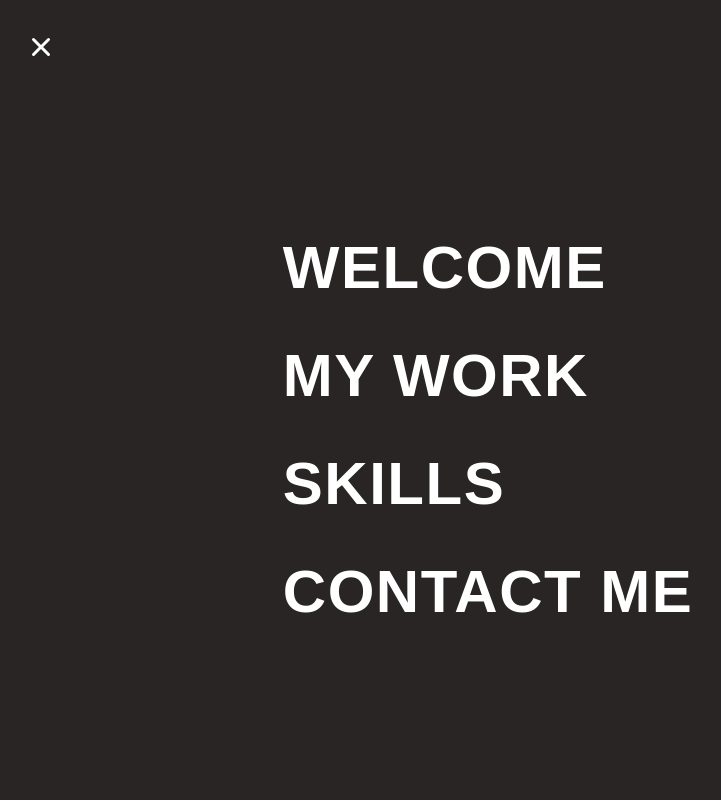
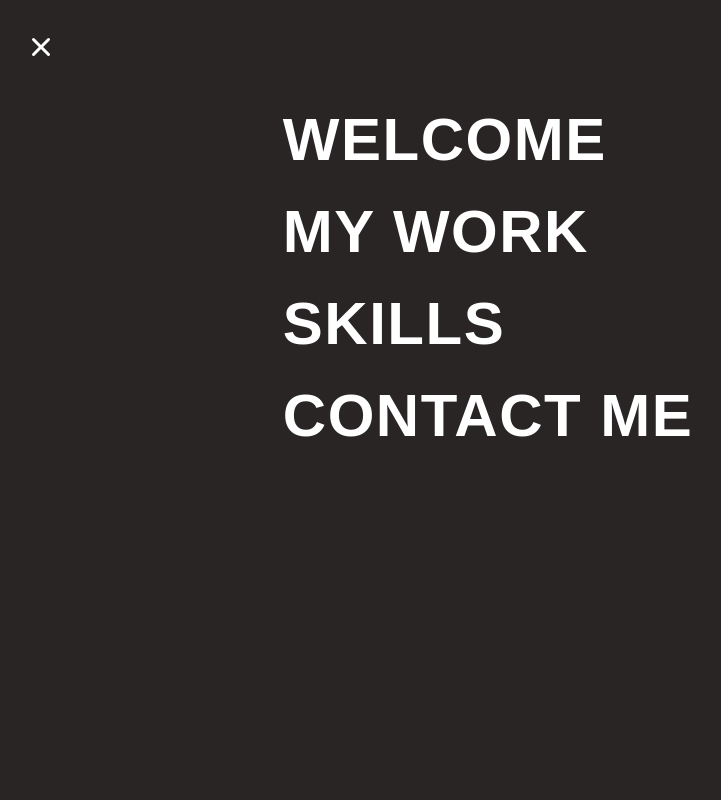
Before and after one commit to krzygrzywygrzy/portfolio, a Next.js app: page / in a window 1280 px wide. Both pictures are taken after a click on the icon 223 px from the left and 39 px from the top of the page. Shown: the top 800 px of the page, without its empty margins (182-903 px from the left). Built offline with nearby package versions, Linux system fonts and the light colour scheme.

Commit message:
menu update

```diff
--- a/components/lyout/Menu.js
+++ b/components/lyout/Menu.js
@@ -38,7 +38,10 @@ const Menu = ({ close }) => {
       </div>
       <div className="site md:grid grid-cols-7">
         <div className="col-span-2"></div>
-        <div className="py-24 col-span-4" ref={linksRef}>
+        <div
+          className="flex flex-col items-start justify-center col-span-4"
+          ref={linksRef}
+        >
           <NavLink label="WELCOME" link="/#welcome" close={closeMenu} />
           <NavLink label="MY WORK" link="/#mywork" close={closeMenu} />
           <NavLink label="SKILLS" link="/#skills" close={closeMenu} />
--- a/styles/globals.css
+++ b/styles/globals.css
@@ -61,7 +61,7 @@ a {
 
 .navlink {
   transition: color 0.5s ease-out;
-  @apply text-4xl md:text-6xl text-white font-bold tracking-wide my-12 2xl:text-8xl opacity-0;
+  @apply text-4xl md:text-6xl text-white font-bold tracking-wide my-4 2xl:text-8xl opacity-0;
 }
 .navlink:hover {
   color: #976d3f;
```
